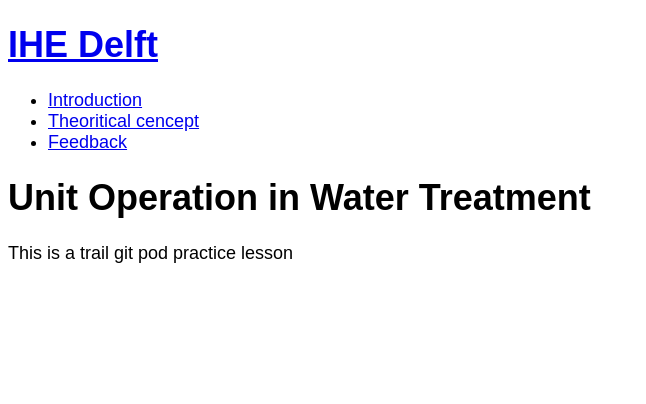
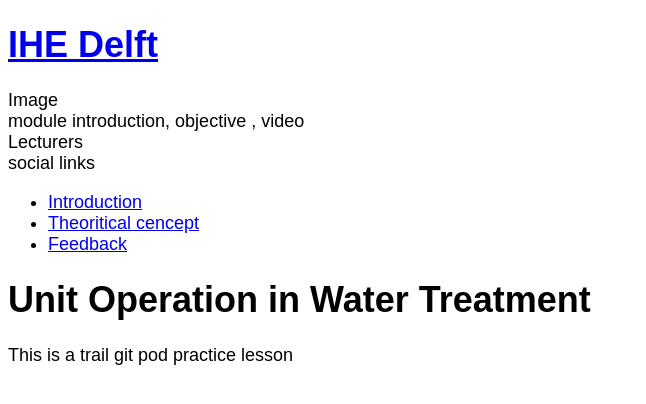
Before and after one commit to dhakal79/Making-Module-Online-PF-1, a plain HTML site: page index.html in a window 1280 px wide. Shown: the whole page, without its empty margins (0-646 px from the left). Drawn offline with Linux system fonts and the light colour scheme.

Commit message:
add core structure of front page of website

```diff
--- a/index.html
+++ b/index.html
@@ -15,6 +15,18 @@
             <h1 id="logo">IHE Delft</h1>
         </a>
     </header>
+    <section>
+        Image
+    </section>
+    <section>
+        module introduction, objective , video
+    </section>
+    <section>
+        Lecturers
+    </section>
+    <footer>
+        social links
+    </footer>
     <nav>
         <ul>
             <li><a href="index.html">Introduction</a></li>
```
Also changed, not shown: theory.html (+1 -0 lines).
